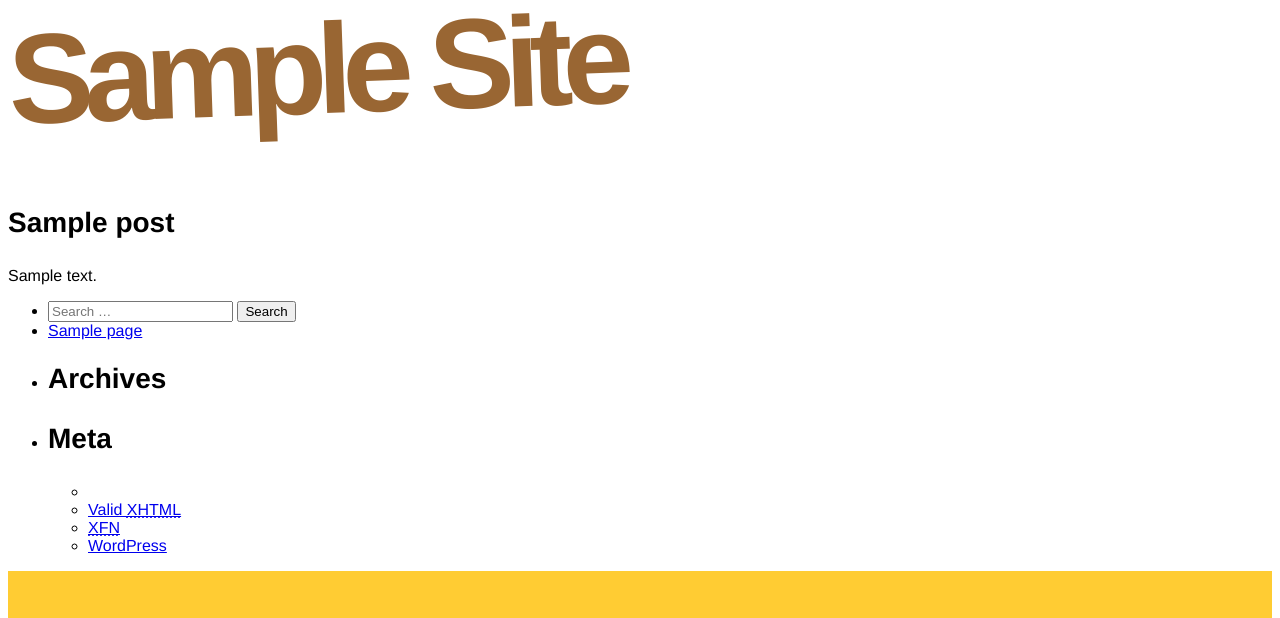
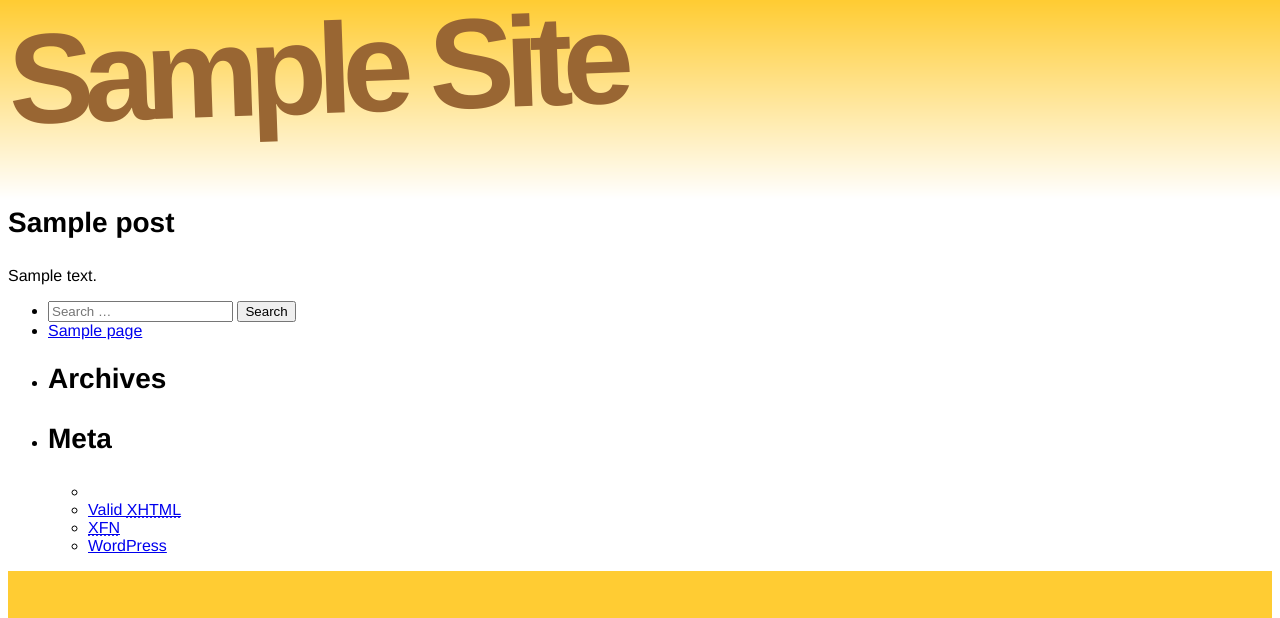
Before and after one commit to istevens/blog-theme, a WordPress theme: template page.php in a window 1280 px wide. Shown: the top 618 px of the page. Run offline with PHP 8.4 and a stand-in for WordPress, Linux system fonts and the light colour scheme; the site name, menu and one post (Sample post) are stand-ins, and other content is empty; some libraries are stand-ins or nearby versions.

Commit message:
Added lame yellow gradient and monkey punch-out for header background. Looks too web 2.0 for my tastes but I'll see about tweaking it. A nice idea.

```diff
--- a/style.css
+++ b/style.css
@@ -7,7 +7,7 @@ Author URI: http://crazedmonkey.com/
 
 body {
     font-family: Helvetica, Sans-serif;
-    background: white;
+    background: white url(images/yellow-gradient.png) repeat-x;
 }
 
 h1 {
@@ -46,6 +46,7 @@ p.description {
 
 #hd {
     height: 200px;
+    background: url(images/monkey-white-crop.png) top 45em no-repeat;
 }
 
 #online {
```
Also changed, not shown: images/monkey-white-crop.png (added), images/yellow-gradient.png (added).
